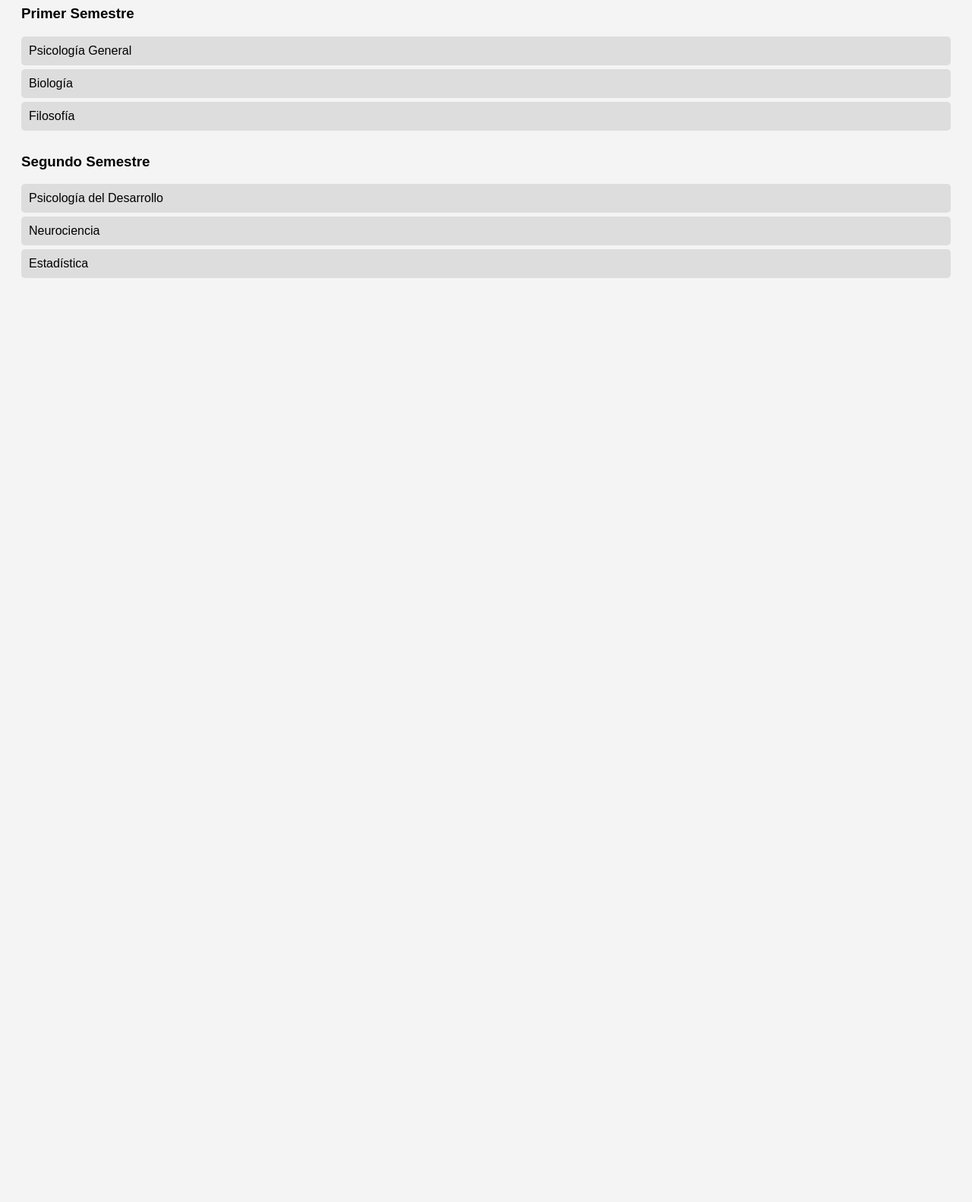
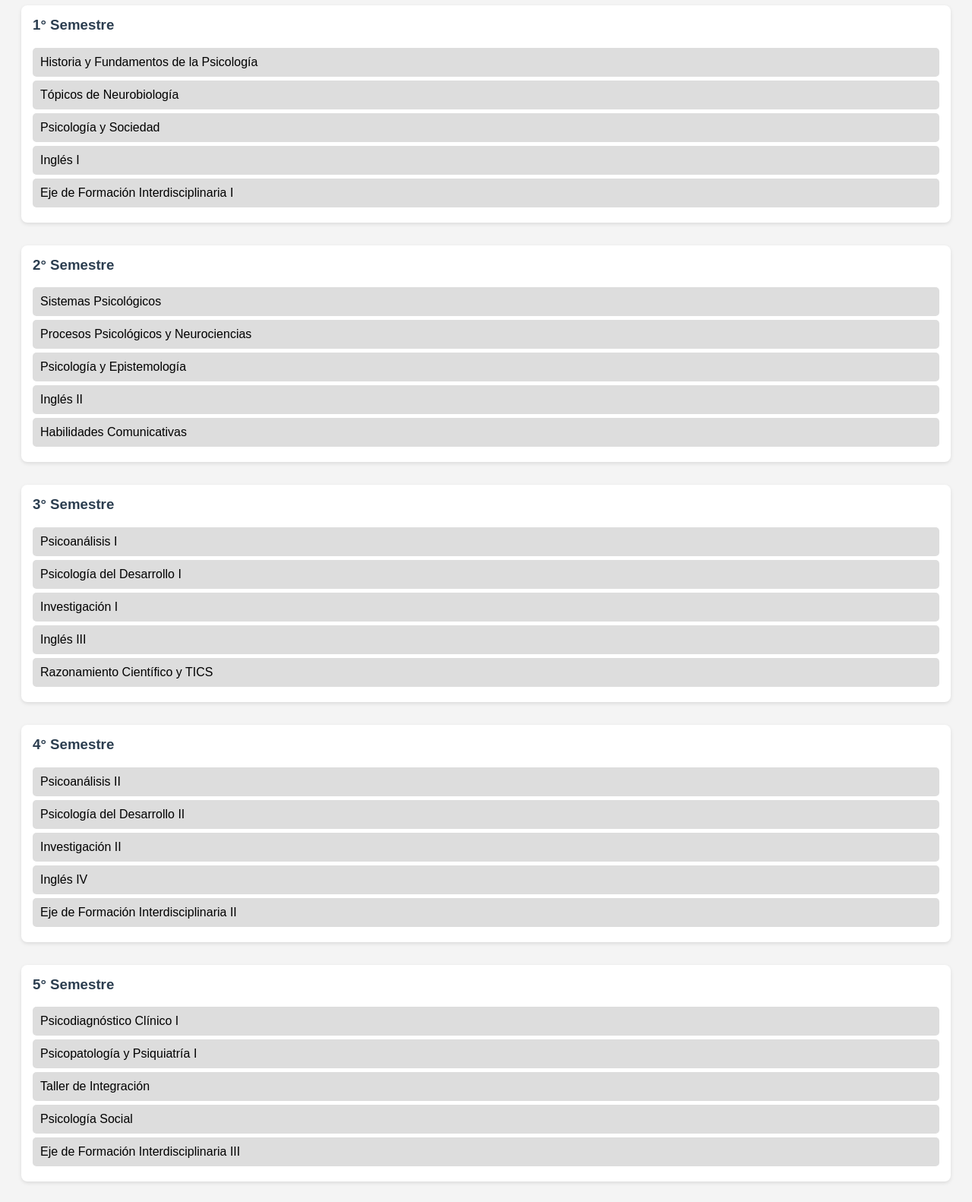
Before and after one commit to Noemi-4/Malla-Psicolog-a-Unab, a plain HTML site: page index.html in a window 1280 px wide. Shown: the part 101-1683 px from the top of the page at 76% size. Before the commit the page ends 800 px from the top, so only its background shows below. Drawn offline with Linux system fonts and the light colour scheme.

Commit message:
Nueva Malla

```diff
--- a/index.html
+++ b/index.html
@@ -11,9 +11,18 @@
     }
     h1 {
       color: #333;
+      text-align: center;
     }
     .semestre {
       margin-bottom: 30px;
+      background: #fff;
+      padding: 15px;
+      border-radius: 8px;
+      box-shadow: 0 2px 5px rgba(0,0,0,0.1);
+    }
+    .semestre h3 {
+      margin-top: 0;
+      color: #2c3e50;
     }
     .ramo {
       padding: 10px;
@@ -38,17 +47,89 @@
   <h1>Malla de Psicología</h1>
 
   <div class="semestre">
-    <h3>Primer Semestre</h3>
-    <div class="ramo">Psicología General</div>
-    <div class="ramo">Biología</div>
-    <div class="ramo">Filosofía</div>
+    <h3>1° Semestre</h3>
+    <div class="ramo">Historia y Fundamentos de la Psicología</div>
+    <div class="ramo">Tópicos de Neurobiología</div>
+    <div class="ramo">Psicología y Sociedad</div>
+    <div class="ramo">Inglés I</div>
+    <div class="ramo">Eje de Formación Interdisciplinaria I</div>
   </div>
 
   <div class="semestre">
-    <h3>Segundo Semestre</h3>
-    <div class="ramo">Psicología del Desarrollo</div>
-    <div class="ramo">Neurociencia</div>
-    <div class="ramo">Estadística</div>
+    <h3>2° Semestre</h3>
+    <div class="ramo">Sistemas Psicológicos</div>
+    <div class="ramo">Procesos Psicológicos y Neurociencias</div>
+    <div class="ramo">Psicología y Epistemología</div>
+    <div class="ramo">Inglés II</div>
+    <div class="ramo">Habilidades Comunicativas</div>
+  </div>
+
+  <div class="semestre">
+    <h3>3° Semestre</h3>
+    <div class="ramo">Psicoanálisis I</div>
+    <div class="ramo">Psicología del Desarrollo I</div>
+    <div class="ramo">Investigación I</div>
+    <div class="ramo">Inglés III</div>
+    <div class="ramo">Razonamiento Científico y TICS</div>
+  </div>
+
+  <div class="semestre">
+    <h3>4° Semestre</h3>
+    <div class="ramo">Psicoanálisis II</div>
+    <div class="ramo">Psicología del Desarrollo II</div>
+    <div class="ramo">Investigación II</div>
+    <div class="ramo">Inglés IV</div>
+    <div class="ramo">Eje de Formación Interdisciplinaria II</div>
+  </div>
+
+  <div class="semestre">
+    <h3>5° Semestre</h3>
+    <div class="ramo">Psicodiagnóstico Clínico I</div>
+    <div class="ramo">Psicopatología y Psiquiatría I</div>
+    <div class="ramo">Taller de Integración</div>
+    <div class="ramo">Psicología Social</div>
+    <div class="ramo">Eje de Formación Interdisciplinaria III</div>
+  </div>
+
+  <div class="semestre">
+    <h3>6° Semestre</h3>
+    <div class="ramo">Psicodiagnóstico Clínico II</div>
+    <div class="ramo">Psicopatología y Psiquiatría II</div>
+    <div class="ramo">Psicología Educacional</div>
+    <div class="ramo">Diagnóstico e Intervención Social</div>
+    <div class="ramo">Psicología del Trabajo y las Organizaciones</div>
+  </div>
+
+  <div class="semestre">
+    <h3>7° Semestre</h3>
+    <div class="ramo">Clínica Sistemática</div>
+    <div class="ramo">Psicopatología Infantojuvenil</div>
+    <div class="ramo">Diagnóstico e Intervención Educacional</div>
+    <div class="ramo">Psicología Jurídica</div>
+    <div class="ramo">Diagnóstico e Intervención Organizacional</div>
+  </div>
+
+  <div class="semestre">
+    <h3>8° Semestre</h3>
+    <div class="ramo">Clínica Psicoanalítica</div>
+    <div class="ramo">Clínica Infantojuvenil</div>
+    <div class="ramo">Integrador I: Taller de Investigación</div>
+    <div class="ramo">Diagnóstico e Intervención Jurídica</div>
+    <div class="ramo">Intervención Clínica Sistemática</div>
+  </div>
+
+  <div class="semestre">
+    <h3>9° Semestre</h3>
+    <div class="ramo">Taller de Intervención Clínica</div>
+    <div class="ramo">Psicología y Salud</div>
+    <div class="ramo">Taller de Diagnóstico e Intervención Psicosocial</div>
+    <div class="ramo">Electivo de Formación Profesional I</div>
+    <div class="ramo">Electivo de Formación Profesional II</div>
+  </div>
+
+  <div class="semestre">
+    <h3>10° Semestre</h3>
+    <div class="ramo">Integrador II: Práctica Profesional</div>
   </div>
 
   <script>
```
